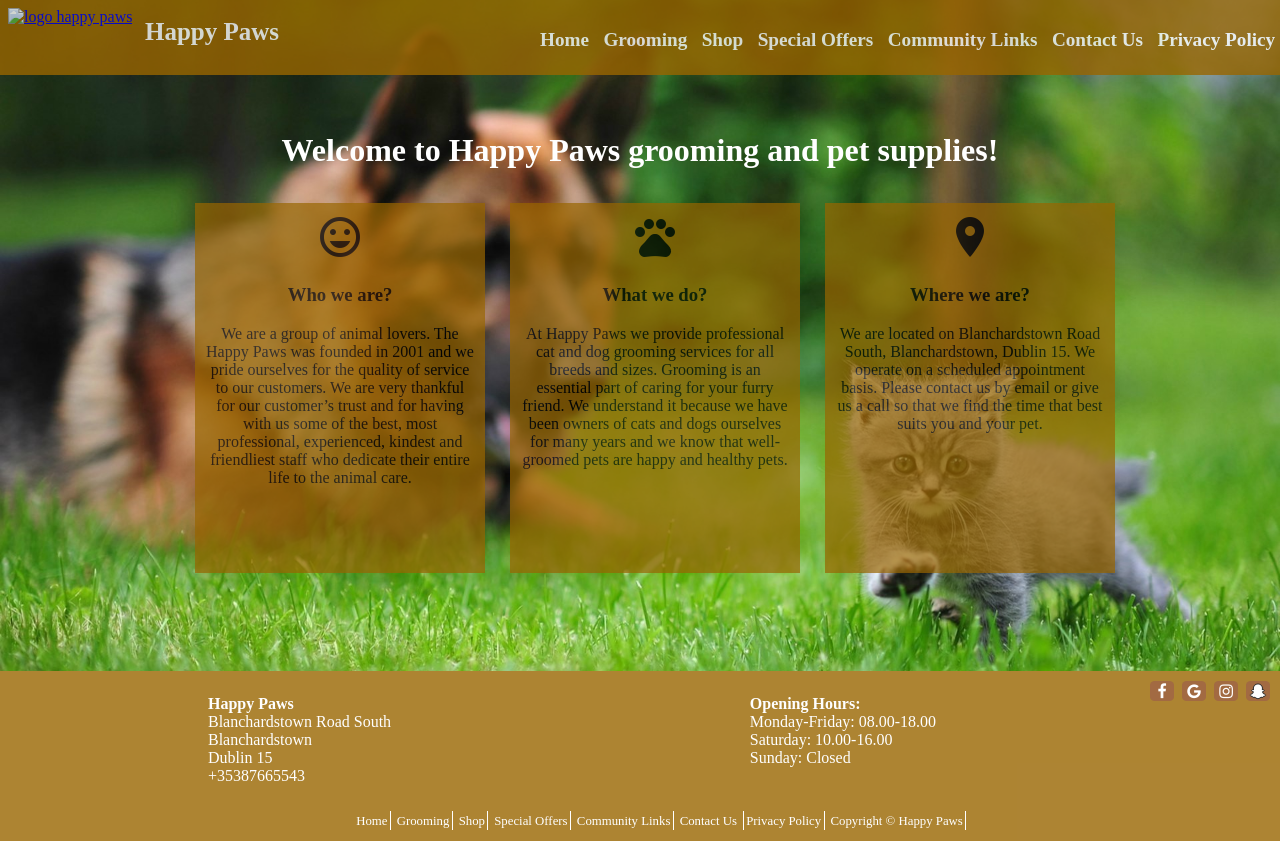
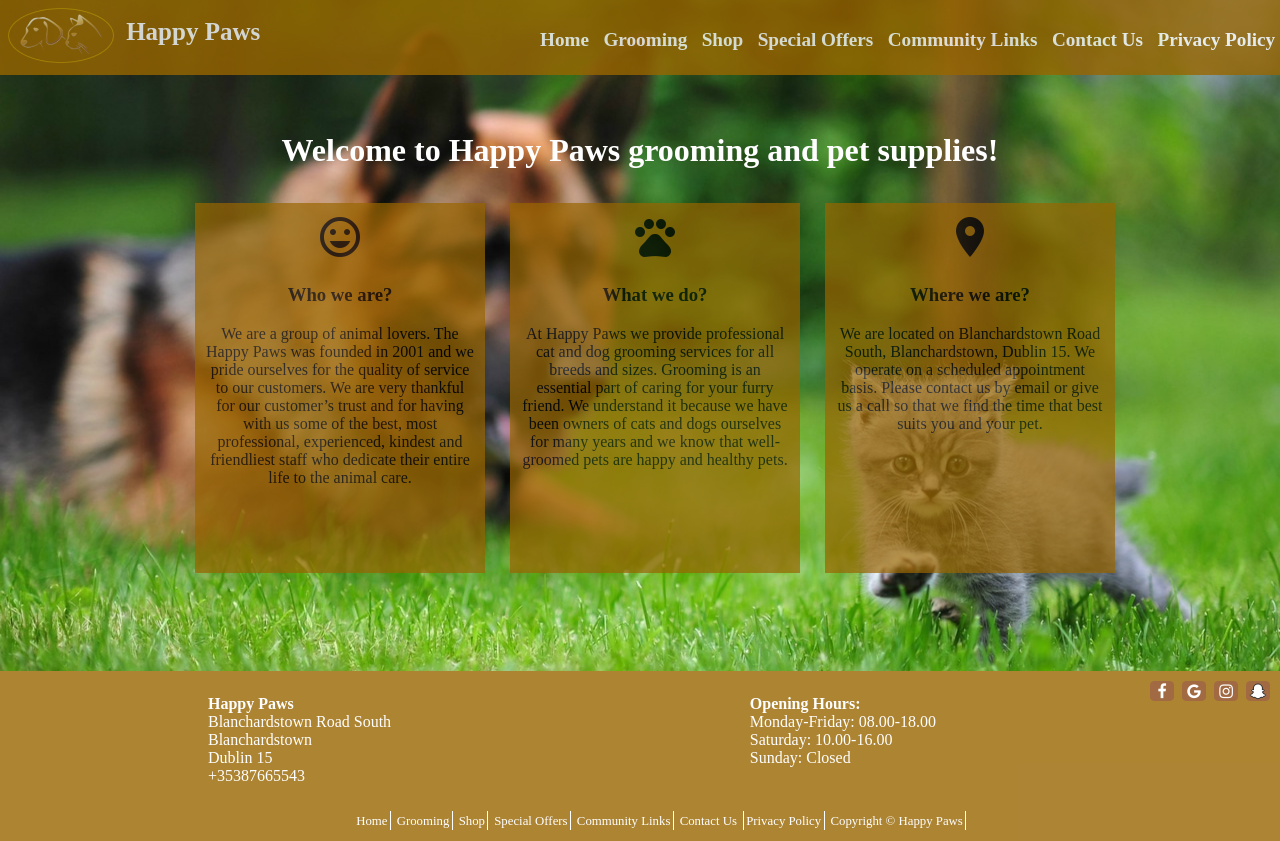
Before and after one commit to lenaOvc/happypaws, a website: page index.html in a window 1280 px wide. Drawn offline with nearby package versions, Linux system fonts and the light colour scheme.

Commit message:
Update index.html

```diff
--- a/index.html
+++ b/index.html
@@ -28,7 +28,7 @@
                         <!-- container for header and navigation bar of the website-->
                         <div>
                                 <div class="logo"> <!-- div container having both logo image and the title of the webpage -->
-                                        <a href="index.html"><img id="img" src="images/logonopaws.png" alt="logo happy paws" /></a>
+                                        <a href="index.html"><img id="img" src="logo.png" alt="logo happy paws" /></a>
                                         <h4>Happy Paws</h4>
                                 </div>
 
```
